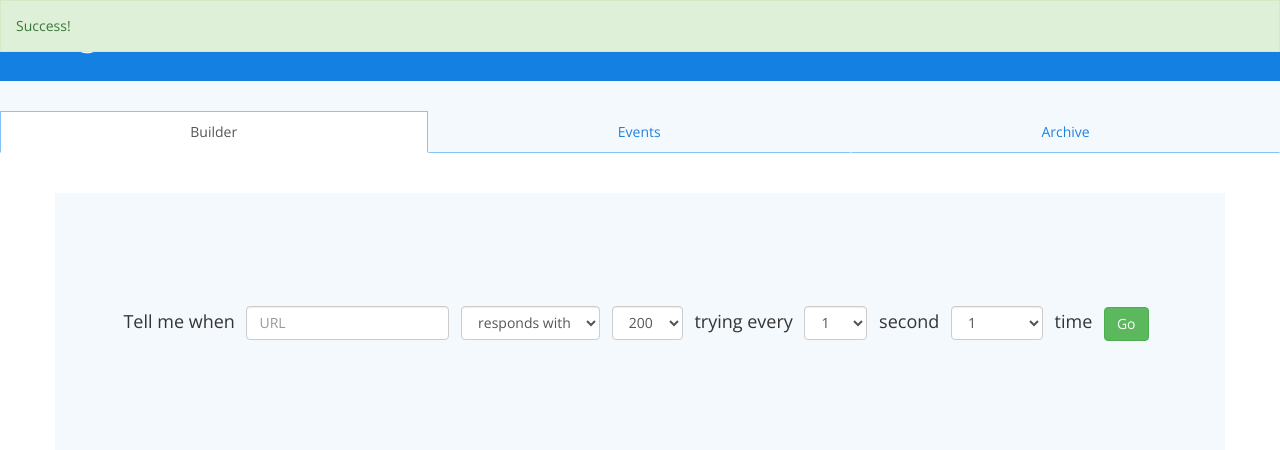
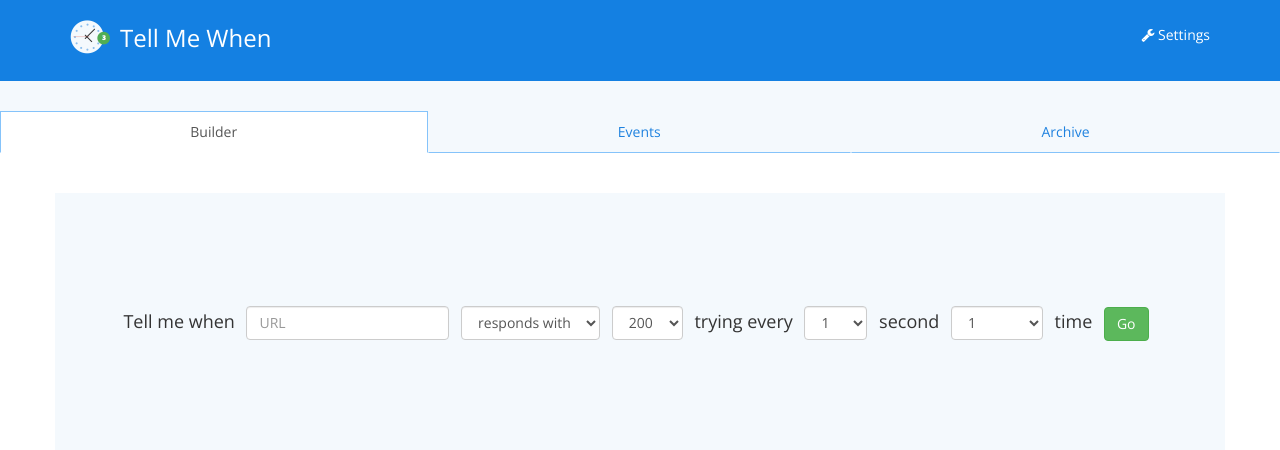
Before and after one commit to cpenner461/tellmewhen, a Flask app: page / in a window 1280 px wide. Shown: the top 450 px of the page. Run offline with Flask 2, Linux system fonts and the light colour scheme; data that the repository does not hold is empty; some libraries are stand-ins or nearby versions.

Commit message:
Hid the success banner by default on index.html

```diff
--- a/tmw/server.py
+++ b/tmw/server.py
@@ -52,7 +52,7 @@ def index():
         )
 
         jobs.append({ 'url': url, 'value': value, 'status': 'pending' })
-        return render_template('index.html', jobs=jobs)
+        return render_template('index.html', jobs=jobs, success=True)
 
 @app.route('/_job_status')
 def _job_status():
--- a/tmw/templates/base.html
+++ b/tmw/templates/base.html
@@ -57,7 +57,7 @@
               <a href="https://github.com/lifeingray"> Jesse </a></p>
     </div>
   </footer>
-  <div class="alert alert-success" role="alert">Success!</div>
+  <div class="alert alert-success {{ '' if success else 'hidden' }}" role="alert">Success!</div>
 
   <!-- Le javascript
   ================================================== -->
```
